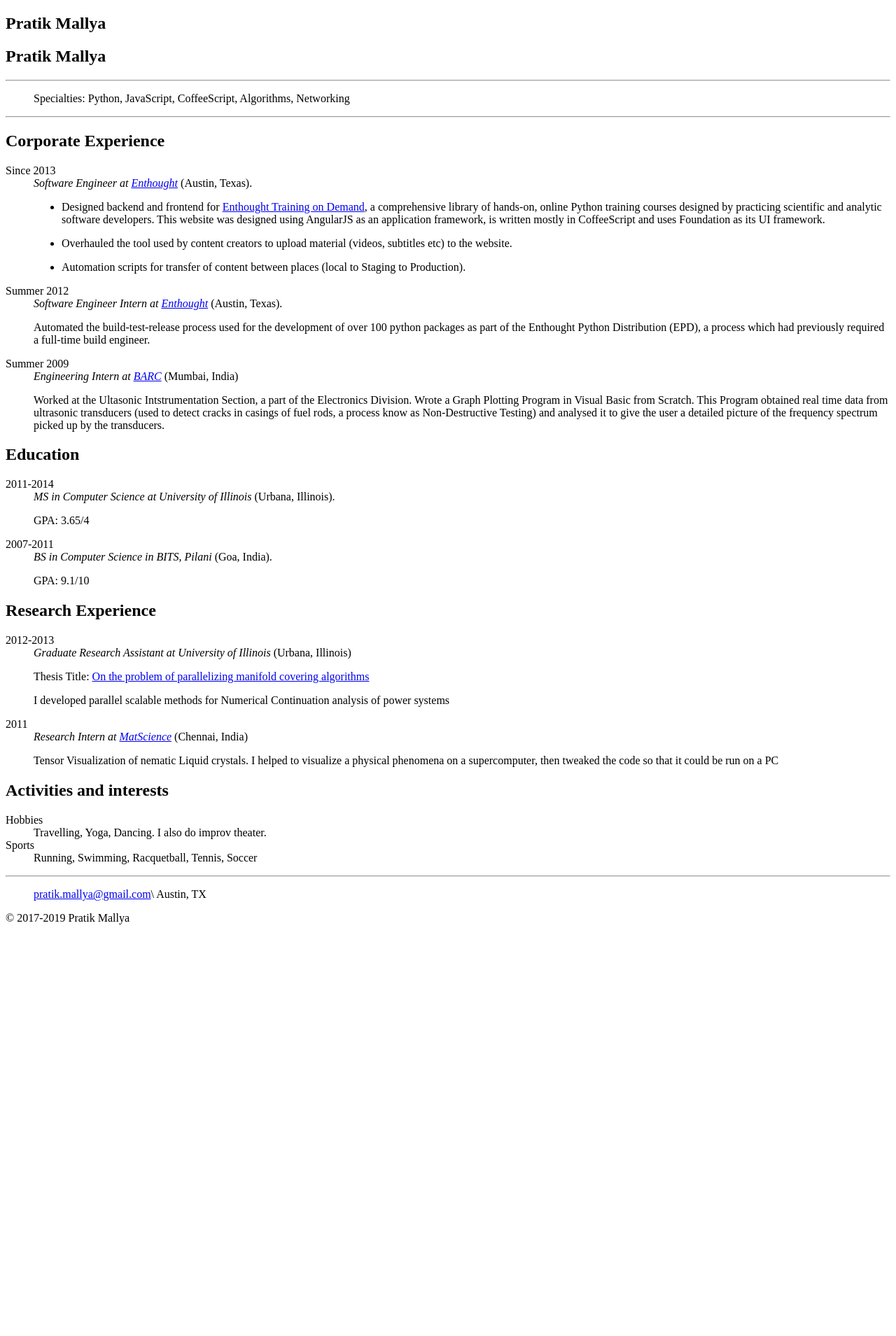
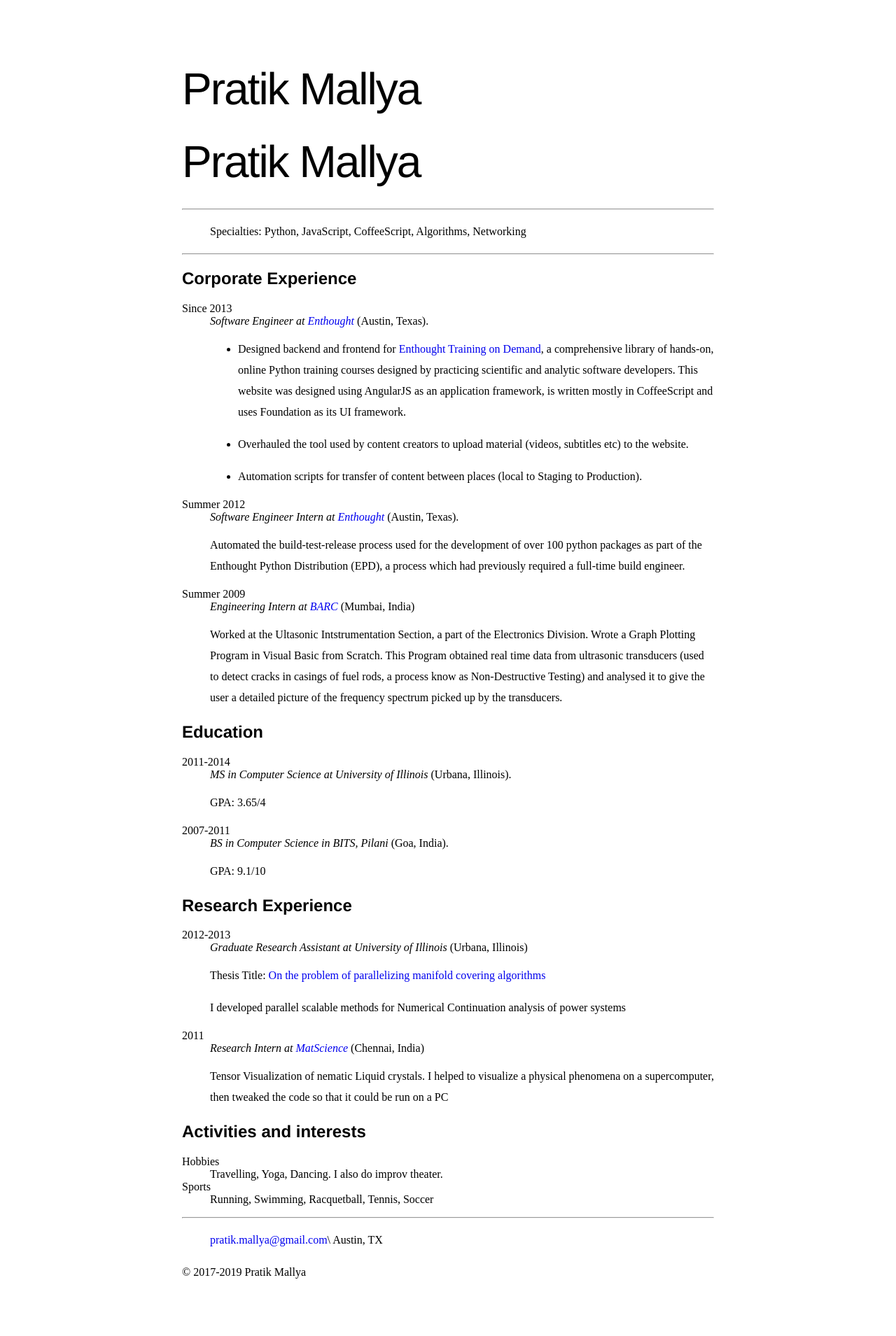
Before and after one commit to pratikmallya/pratikmallya.github.io, a Jekyll site: the page built from resume/index.md, in a window 1280 px wide. Shown: the whole page at 70% size. Built offline with Jekyll 4.4.1, drawn with Linux system fonts in a browser that asks for light colours; our own code applies the rules of GitHub Pages for plain Markdown files; before the commit the page ends 1337 px from its top, so only the background shows below that.

Commit message:
Found the bug

```diff
--- a/_includes/head.html
+++ b/_includes/head.html
@@ -9,5 +9,5 @@
     <meta name="MobileOptimized" content="320">
 
     <!-- CSS -->
-    <link rel="stylesheet" href="{{ site.baseurl }}assets/css/simple.css">
+    <link rel="stylesheet" href="{{ site.url }}/assets/css/simple.css">
 </head>
```
Also changed, not shown: assets/css/simple.css (line endings or trailing spaces).
